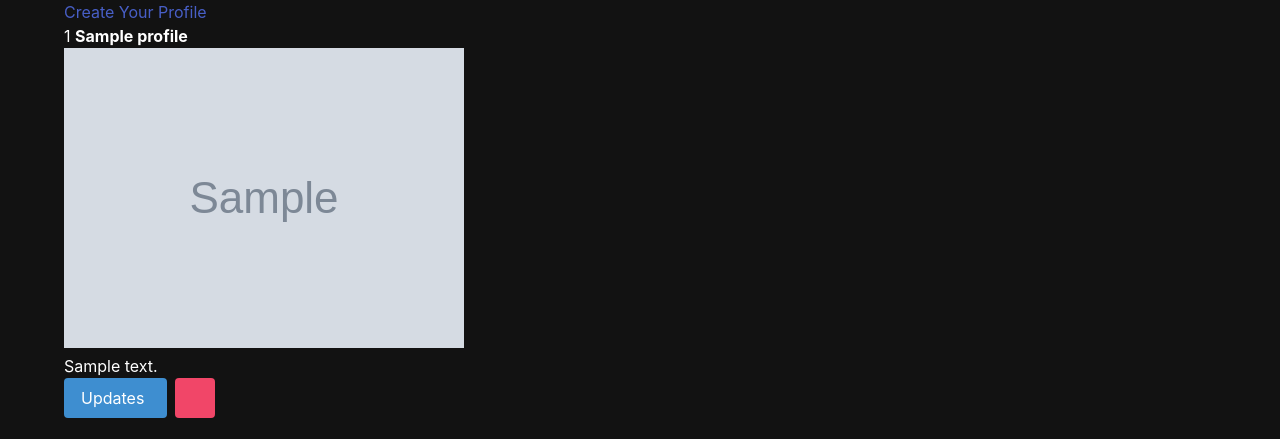
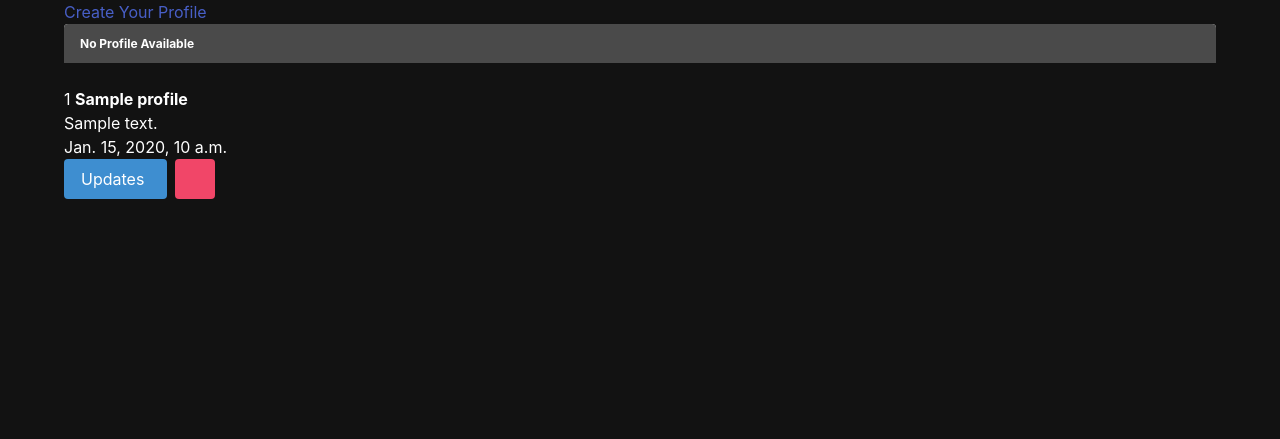
Before and after one commit to mariaximenez/signposts, a Django app: page /myprofile/ in a window 1280 px wide. Shown: the part 52-491 px from the top of the page. Run offline with Django 4.2, Linux system fonts and the light colour scheme; a user stored in the database is signed in; tables that the repository leaves empty hold one stand-in row (values such as "Sample post"); grey boxes marked "Sample" are stand-in pictures.

Commit message:
Posts showing by Profile

```diff
--- a/main_app/models.py
+++ b/main_app/models.py
@@ -41,7 +41,9 @@
 
     text = models.TextField(max_length=500)
     date = models.DateTimeField(auto_now_add=True)
+    name = models.CharField(max_length=80, default='mary')
     group = models.ForeignKey(Group, on_delete=models.CASCADE, related_name="post", default='1')
+    profile = models.ForeignKey(Profile, on_delete=models.CASCADE, related_name="post", default='1')
 
 
 
--- a/main_app/templates/myprofile_detail.html
+++ b/main_app/templates/myprofile_detail.html
@@ -1,10 +1,8 @@
-{% extends 'base.html' %}
-{% block content %}
-
+{% extends 'base.html' %} {% block content %}
 
 <div class="detail__container">
   <div class="profile_create">
-        <a  href="/myprofile/new"> Create Your Profile</a>
+    <a href="/myprofile/new"> Create Your Profile</a>
   </div>
   {% for profile in profile.all %}
   <div class="museum">
@@ -16,15 +14,18 @@
     <span>{{profile.goal_description}}</span>
   </div>
   <div class="detail__container">
-
     <div class="buttons">
       <div class="buttons">
-            <a href="{% url 'profile_update' profile.pk %}" class="button is-info"> Updates
+        <a href="{% url 'profile_update' profile.pk %}" class="button is-info">
+          Updates
           <span class="icon">
             <i class="fas fa-edit"></i>
           </span>
         </a>
-            <a href="{% url 'profile_delete' profile.pk %}" class="button is-danger">
+        <a
+          href="{% url 'profile_delete' profile.pk %}"
+          class="button is-danger"
+        >
           <span class="icon">
             <i class="fas fa-trash-alt"></i>
           </span>
@@ -39,12 +40,42 @@
     </article>
 
     {% endfor %}
+    <div class="detail__container">
+      {% for post in posts.all %}
+      <div class="museum">
+        <span>{{forloop.counter}}</span>
+        <span><b>{{post.profile}}</b></span>
+        <div>{{post.text}}</div>
+        <div>{{post.date}}</div>
       </div>
 
+      <div class="detail__container">
+        <div class="buttons">
+          <div class="buttons">
+            <a href="{% url 'post_update' post.pk %}" class="button is-info">
+              Updates
+              <span class="icon">
+                <i class="fas fa-edit"></i>
+              </span>
+            </a>
+            <a href="{% url 'post_delete' post.pk %}" class="button is-danger">
+              <span class="icon">
+                <i class="fas fa-trash-alt"></i>
+              </span>
+            </a>
+          </div>
+        </div>
+        {% empty %}
+        <article class="message">
+          <div class="message-header">
+            <p>No Post Available</p>
+          </div>
+        </article>
 
-
-
-
-
+        {% endfor %}
+      </div>
+    </div>
 
     {% endblock %}
+  </div>
+</div>
--- a/main_app/views.py
+++ b/main_app/views.py
@@ -88,6 +88,12 @@
             user=self.request.user)
         return context
 
+    def get_context_data(self, **kwargs):
+        context = super().get_context_data(**kwargs)
+        context["posts"] = PostModel.objects.all()
+        return context
+
+
 
 class ProfileCreate(CreateView):
     model = ProfileModel
@@ -107,6 +113,8 @@
         context = super().get_context_data(**kwargs)
         context["posts"] = PostModel.objects.filter(group=context['pk'])
         return context
+
+
 
 
 class PostCreate(CreateView):
```
Also changed, not shown: main_app/templates/profile_detail.html (deleted, +0 -15 lines), main_app/migrations/0015_post_name_post_profile.py (added). Lines whose indentation alone changed are shown as unchanged.
